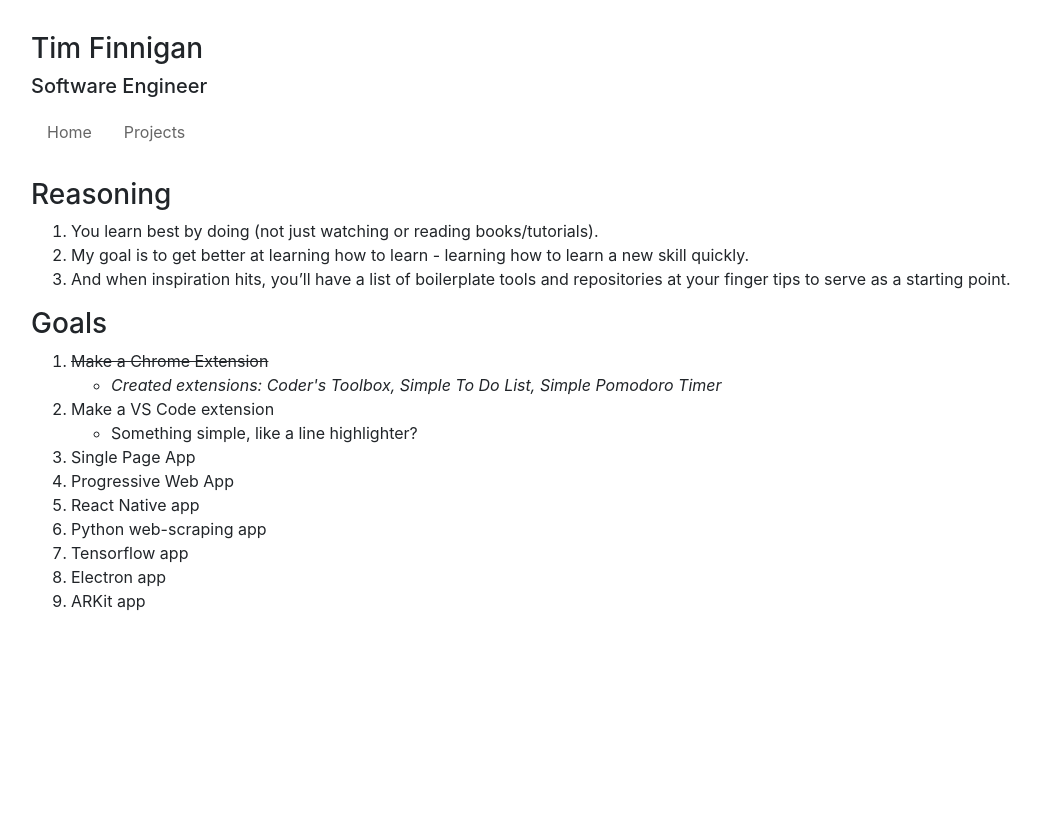
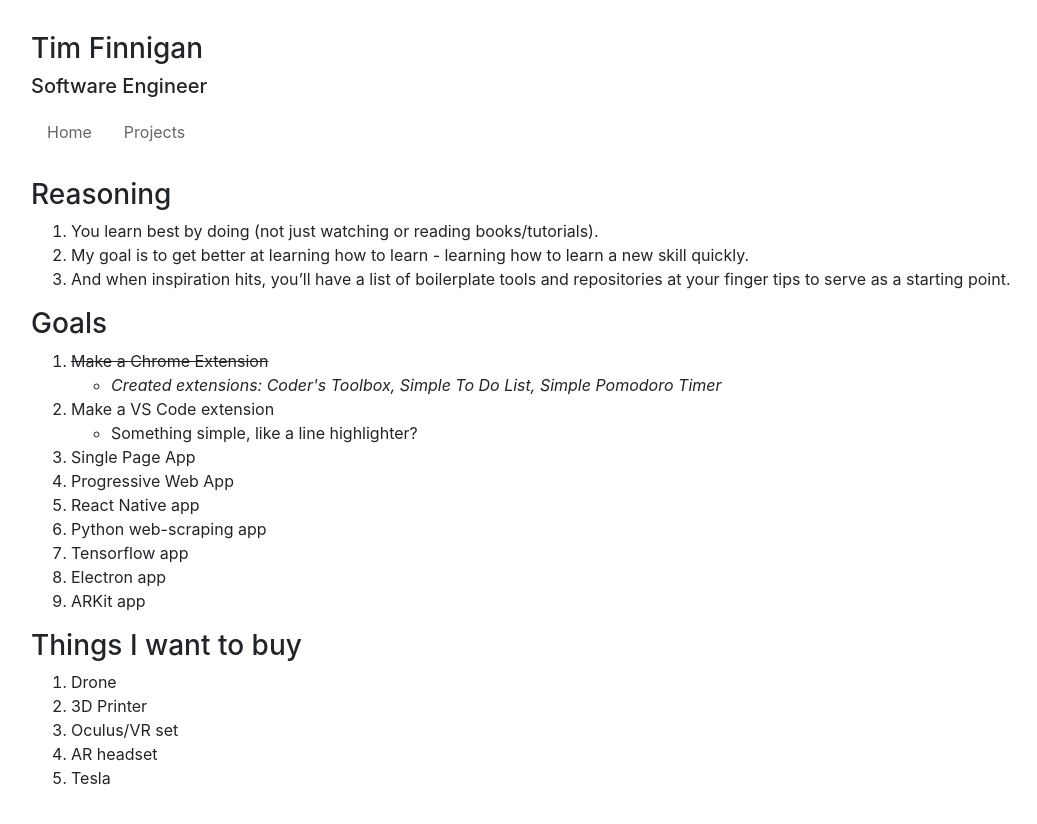
Before and after one commit to TimFinnigan/tim-finnigan-homepage, a React (Create React App) app: page /goals in a window 1280 px wide. Shown: the top 824 px of the page, without its empty margins (1-1038 px from the left). Before the commit the page ends 800 px from the top, so only its background shows below. Built offline with nearby package versions, Linux system fonts and the light colour scheme.

Commit message:
add new goals

```diff
--- a/src/goals.js
+++ b/src/goals.js
@@ -42,6 +42,14 @@ class Goals extends React.Component {
           <li>Electron app</li>
           <li>ARKit app</li>
         </ol>
+        <h3>Things I want to buy</h3>
+        <ol>
+          <li>Drone</li>
+          <li>3D Printer</li>
+          <li>Oculus/VR set</li>
+          <li>AR headset</li>
+          <li>Tesla</li>
+        </ol>
       </div>
     );
   }
```
